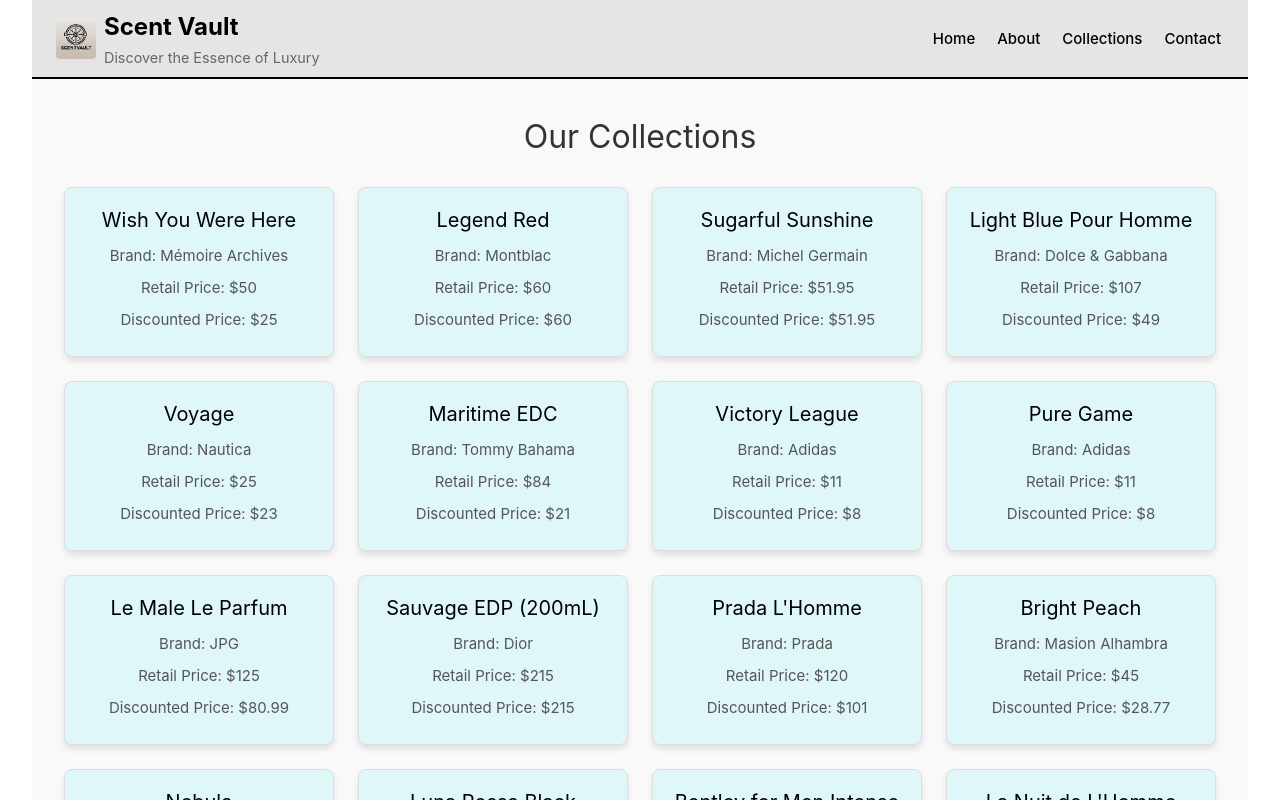
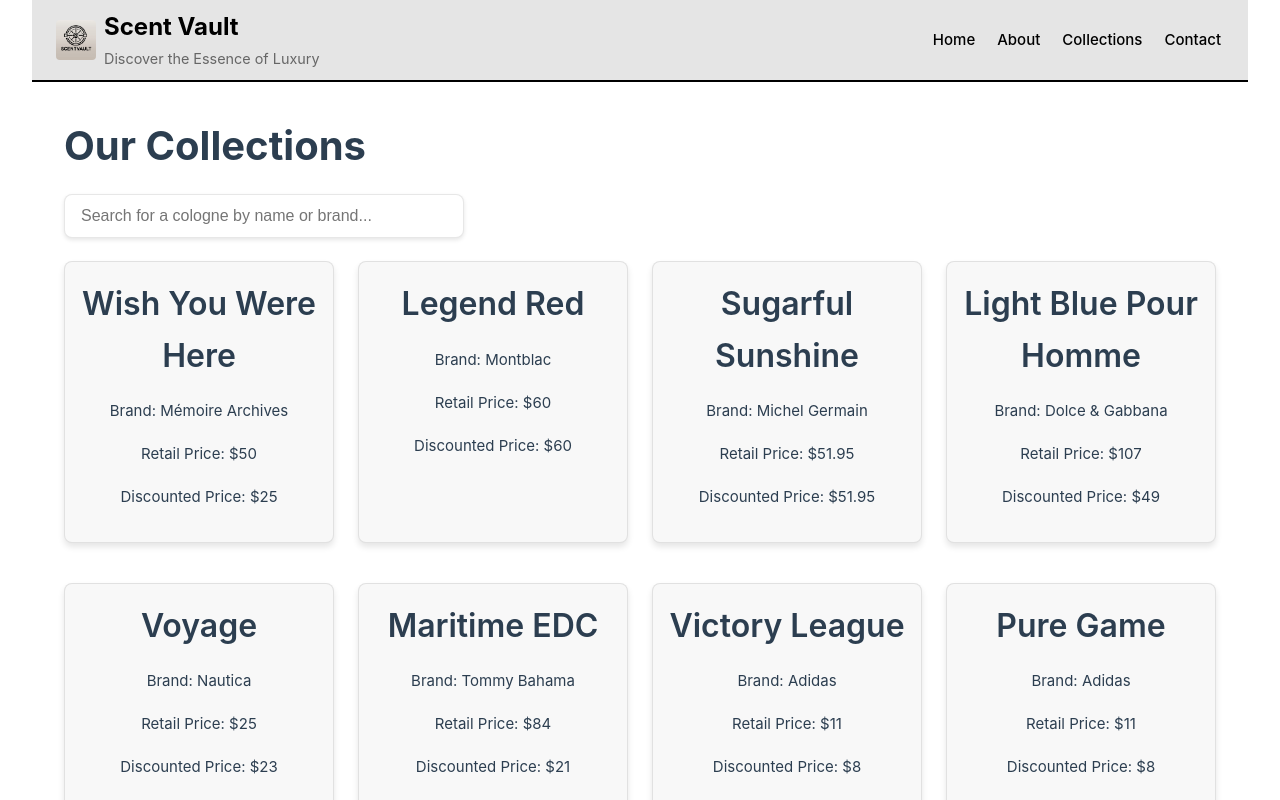
Before and after one commit to KleeWai/scentvaults, a Vue app: page /collections in a window 1280 px wide. Shown: the top 800 px of the page. Built offline with nearby package versions, Linux system fonts and the light colour scheme.

Commit message:
redirects

```diff
--- a/src/assets/base.css
+++ b/src/assets/base.css
@@ -1,4 +1,4 @@
-/* color palette from <https://github.com/vuejs/theme> */
+/* Color palette from <https://github.com/vuejs/theme> */
 :root {
   --vt-c-white: #ffffff;
   --vt-c-white-soft: #f8f8f8;
@@ -21,7 +21,7 @@
   --vt-c-text-dark-2: rgba(235, 235, 235, 0.64);
 }
 
-/* semantic color variables for this project */
+/* Semantic color variables for this project */
 :root {
   --color-background: var(--vt-c-white);
   --color-background-soft: var(--vt-c-white-soft);
@@ -50,11 +50,13 @@
   }
 }
 
+/* Global reset and basic styles */
 *,
 *::before,
 *::after {
   box-sizing: border-box;
   margin: 0;
+  padding: 0;
   font-weight: normal;
 }
 
@@ -62,25 +64,122 @@
   min-height: 100vh;
   color: var(--color-text);
   background: var(--color-background);
-  transition:
-    color 0.5s,
-    background-color 0.5s;
+  transition: color 0.5s, background-color 0.5s;
   line-height: 1.6;
-  font-family:
-    Inter,
-    -apple-system,
-    BlinkMacSystemFont,
-    'Segoe UI',
-    Roboto,
-    Oxygen,
-    Ubuntu,
-    Cantarell,
-    'Fira Sans',
-    'Droid Sans',
-    'Helvetica Neue',
-    sans-serif;
+  font-family: Inter, -apple-system, BlinkMacSystemFont, 'Segoe UI', Roboto, Oxygen, Ubuntu, Cantarell,
+    'Fira Sans', 'Droid Sans', 'Helvetica Neue', sans-serif;
   font-size: 15px;
   text-rendering: optimizeLegibility;
   -webkit-font-smoothing: antialiased;
   -moz-osx-font-smoothing: grayscale;
 }
+
+/* Reusable container class for consistent layout */
+.container {
+  max-width: 1280px;
+  margin: 0 auto;
+  padding: 2rem;
+  width: 100%;
+  box-sizing: border-box;
+}
+
+/* General section spacing */
+section {
+  margin-bottom: var(--section-gap);
+}
+
+/* Headings */
+h1, h2 {
+  color: var(--color-heading);
+  margin-bottom: 1rem;
+}
+
+h1 {
+  font-size: 2.5rem;
+  font-weight: bold;
+}
+
+h2 {
+  font-size: 2rem;
+  font-weight: 600;
+}
+
+/* Paragraphs */
+p {
+  color: var(--color-text);
+  margin-bottom: 1rem;
+  line-height: 1.8;
+}
+
+/* Search bar styling */
+.search-bar {
+  padding: 0.75rem 1rem;
+  font-size: 1rem;
+  border: 1px solid var(--color-border);
+  border-radius: 8px;
+  width: 100%;
+  max-width: 400px;
+  box-shadow: 0 2px 4px rgba(0, 0, 0, 0.1);
+  transition: border-color 0.3s, box-shadow 0.3s;
+}
+
+.search-bar:focus {
+  outline: none;
+  border-color: var(--color-border-hover);
+  box-shadow: 0 0 6px var(--color-border-hover);
+}
+
+/* Card component for lists like collections */
+.card {
+  background-color: var(--color-background-soft);
+  padding: 1rem;
+  border: 1px solid var(--color-border);
+  border-radius: 8px;
+  box-shadow: 0 4px 6px rgba(0, 0, 0, 0.1);
+  text-align: center;
+  margin-bottom: 1rem;
+}
+
+/* Utility classes */
+.text-center {
+  text-align: center;
+}
+
+.text-left {
+  text-align: left;
+}
+
+.flex {
+  display: flex;
+}
+
+.flex-center {
+  justify-content: center;
+  align-items: center;
+}
+
+.grid {
+  display: grid;
+  grid-template-columns: repeat(4, 1fr);
+  grid-template-rows: 4;
+  gap: 1.5rem;
+}
+
+/* Media Queries for responsiveness */
+@media (max-width: 1024px) {
+  .grid {
+    grid-template-columns: repeat(3, 1fr); /* 3 columns for medium screens */
+  }
+}
+
+@media (max-width: 768px) {
+  .grid {
+    grid-template-columns: repeat(2, 1fr); /* 2 columns for small screens */
+  }
+}
+
+@media (max-width: 480px) {
+  .grid {
+    grid-template-columns: 1fr; /* 1 column for very small screens */
+  }
+}
--- a/src/views/CollectionsView.vue
+++ b/src/views/CollectionsView.vue
@@ -1,9 +1,22 @@
 <template>
     <div class="collections">
+      <div class="container">
         <h1 class="title">Our Collections</h1>
+
+        <!-- Search Bar -->
+        <div class="search-container">
+          <input
+            type="text"
+            v-model="searchQuery"
+            placeholder="Search for a cologne by name or brand..."
+            class="search-bar"
+          />
+        </div>
+
+        <!-- Grid Layout -->
         <div class="grid">
           <div
-          v-for="(cologne, index) in colognes"
+            v-for="(cologne, index) in filteredColognes"
             :key="index"
             class="card"
           >
@@ -14,9 +27,13 @@
           </div>
         </div>
       </div>
+    </div>
   </template>
 
   <script setup>
+  import { ref, computed } from 'vue';
+
+  const searchQuery = ref('');
   const colognes = [
   { name: "Wish You Were Here", brand: "Mémoire Archives", retail: 50, discounted: 25 },
     { name: "Legend Red", brand: "Montblac", retail: 60, discounted: 60 },
@@ -88,55 +105,24 @@
   { name: "Herod", brand: "PDM", retail: 365, discounted: 270 },
   { name: "Grand Soir", brand: "MFK", retail: 245, discounted: 317 },
 
+    // Add your full collection list here
   ];
+
+  const filteredColognes = computed(() => {
+    if (!searchQuery.value.trim()) return colognes;
+    const query = searchQuery.value.toLowerCase();
+    return colognes.filter(
+      (cologne) =>
+        cologne.name.toLowerCase().includes(query) ||
+        cologne.brand.toLowerCase().includes(query)
+    );
+  });
   </script>
 
 <style scoped>
-  .collections {
-    background-color: #f9f9f9; /* Background color for the full section */
-    padding: 2rem;
-    width: 100%; /* Ensure full width */
-    box-sizing: border-box;
+.search-container
+{
+    padding-bottom: 2%;
 }
 
-  .title {
-    text-align: center;
-    font-size: 2rem;
-    margin-bottom: 1.5rem;
-    color: #333;
-  }
-
-  .grid {
-    max-width: 1200px; /* Center the grid and restrict its width */
-    margin: 0 auto;
-    display: grid;
-    grid-template-columns: repeat(auto-fit, minmax(250px, 1fr));
-    gap: 1.5rem;
-  }
-
-  .card {
-    background-color: #e0f7fa; /* Card background color */
-    padding: 1rem;
-    border: 1px solid #ddd;
-    border-radius: 8px;
-    box-shadow: 0 4px 6px rgba(0, 0, 0, 0.1);
-    text-align: center;
-  }
-
-  .card h2 {
-    font-size: 1.25rem;
-    color: #000;
-    margin-bottom: 0.5rem;
-  }
-
-  .card p {
-    margin: 0.5rem 0;
-    color: #555;
-  }
-
-  body, html {
-    margin: 0;
-    padding: 0;
-    box-sizing: border-box;
-  }
 </style>
```
Also changed, not shown: src/assets/main.css (line endings or trailing spaces), 1 other file (tests, documents, lock files or other folders). Lines whose indentation alone changed are shown as unchanged.
